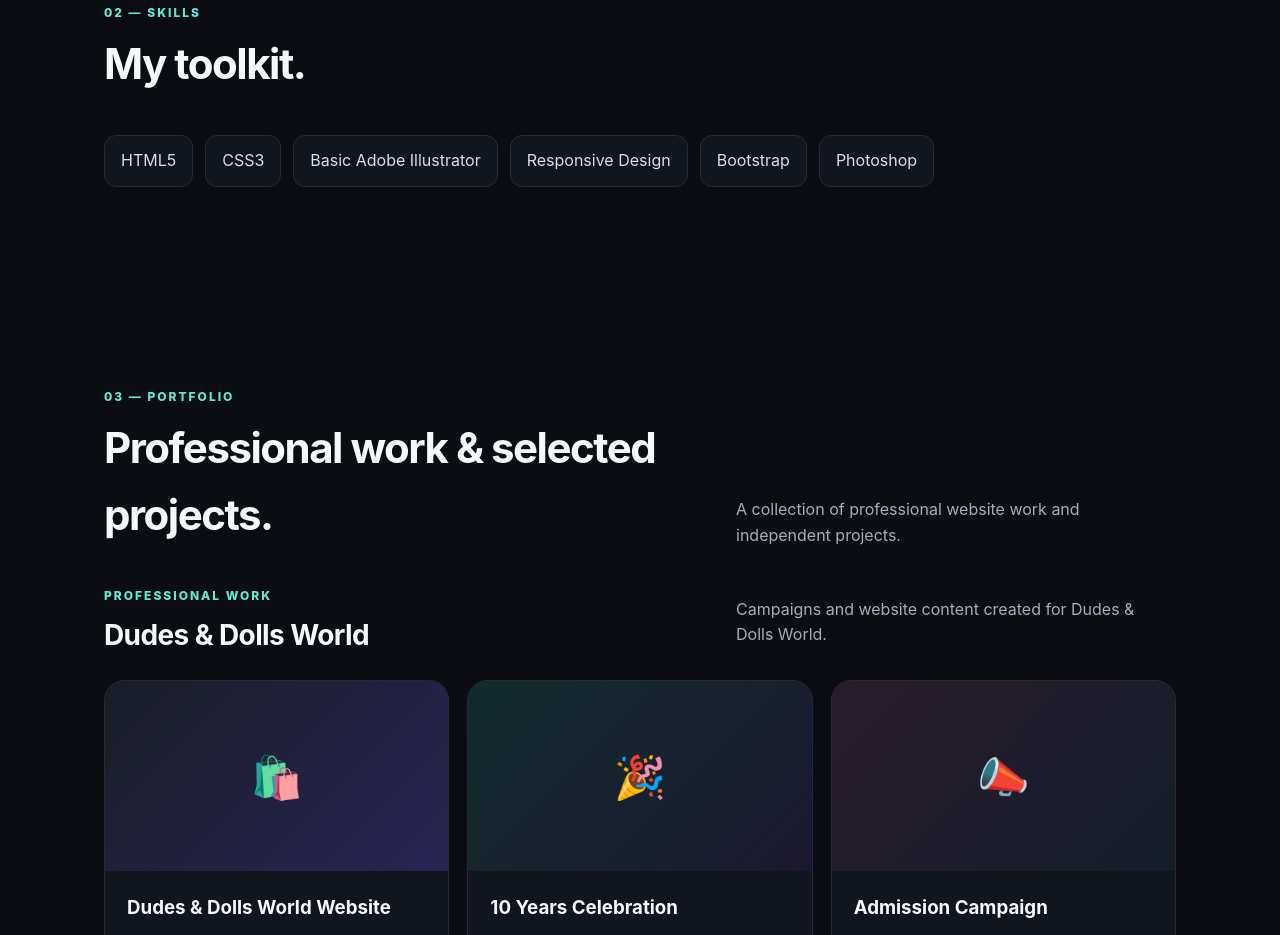
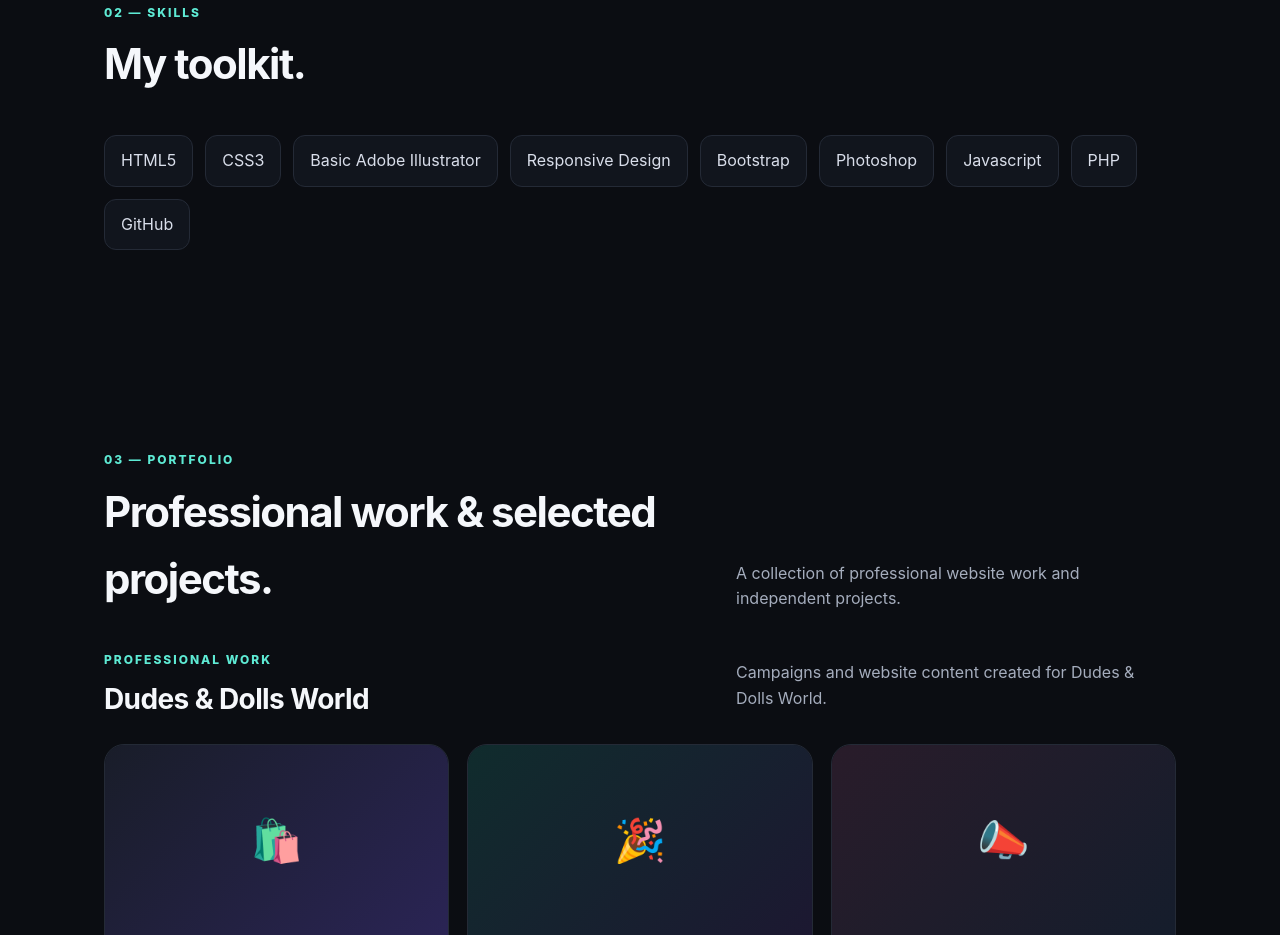
Before and after one commit to VinaySain/Portfolio, a plain HTML site: page index.html in a window 1280 px wide. Shown: the part 1391-2326 px from the top of the page. Drawn offline with Linux system fonts and the light colour scheme.

Commit message:
Update index.html

```diff
--- a/index.html
+++ b/index.html
@@ -250,6 +250,9 @@ footer{padding:35px 0;color:#747c8d;border-top:1px solid var(--line);font-size:1
             <div class="skill">Responsive Design</div>
             <div class="skill">Bootstrap</div>
             <div class="skill">Photoshop</div>
+            <div class="skill">Javascript</div>
+            <div class="skill">PHP</div>
+            <div class="skill">GitHub</div>
         </div>
     </div>
 </section>
```
